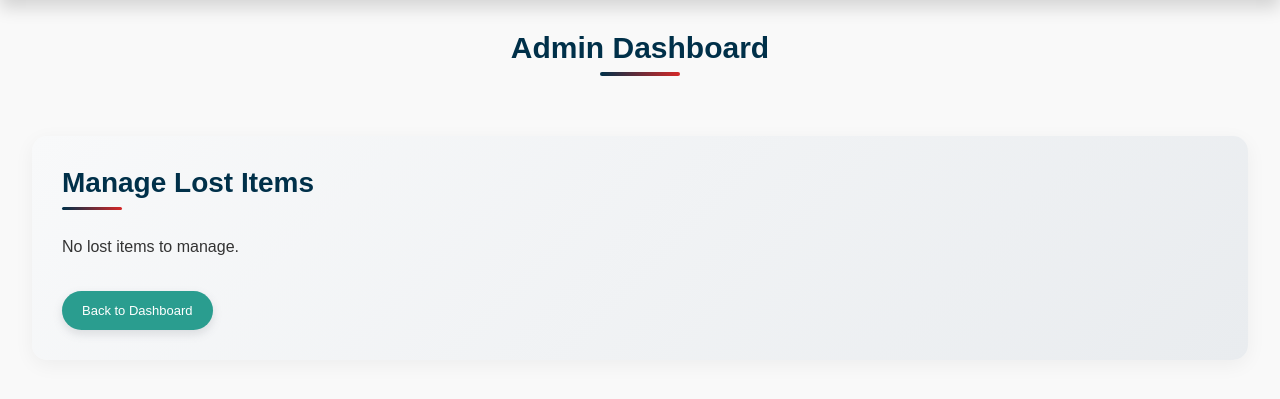
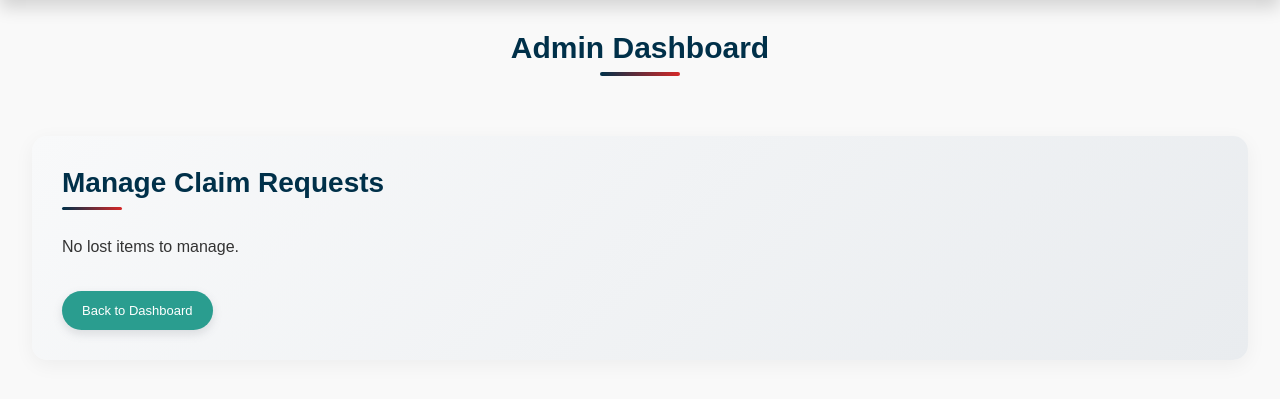
Before and after one commit to JROMEEEE/FOUND-IT, a PHP site: page /pages/admin.php in a window 1280 px wide. Shown: the part 75-474 px from the top of the page. Run offline with PHP 8.4, Linux system fonts and the light colour scheme; the visitor is signed in with stand-in values (Sample User, id 1); data that the repository does not hold is empty.

Commit message:
Update admin.php

```diff
--- a/pages/admin.php
+++ b/pages/admin.php
@@ -36,7 +36,7 @@ require_once('../config/db.php');
 <h2>Admin Dashboard</h2>
 <section class="section">
     <div class="container">
-        <h3>Manage Lost Items</h3>
+        <h3>Manage Claim Requests</h3>
         <?php
         // Fetch all lost items
         $sql = "SELECT * FROM claimsubmissions ORDER BY claim_id DESC";
```
